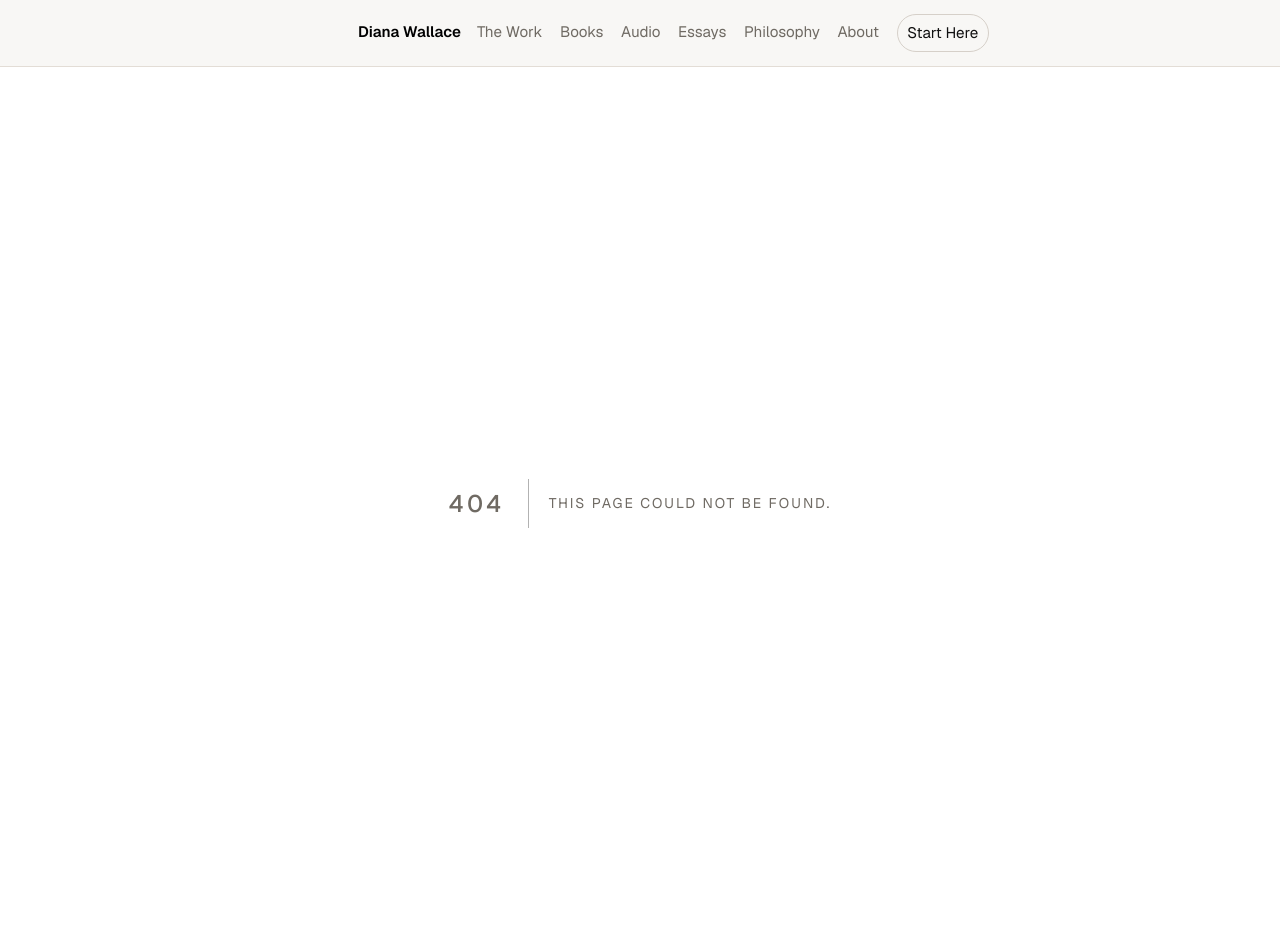
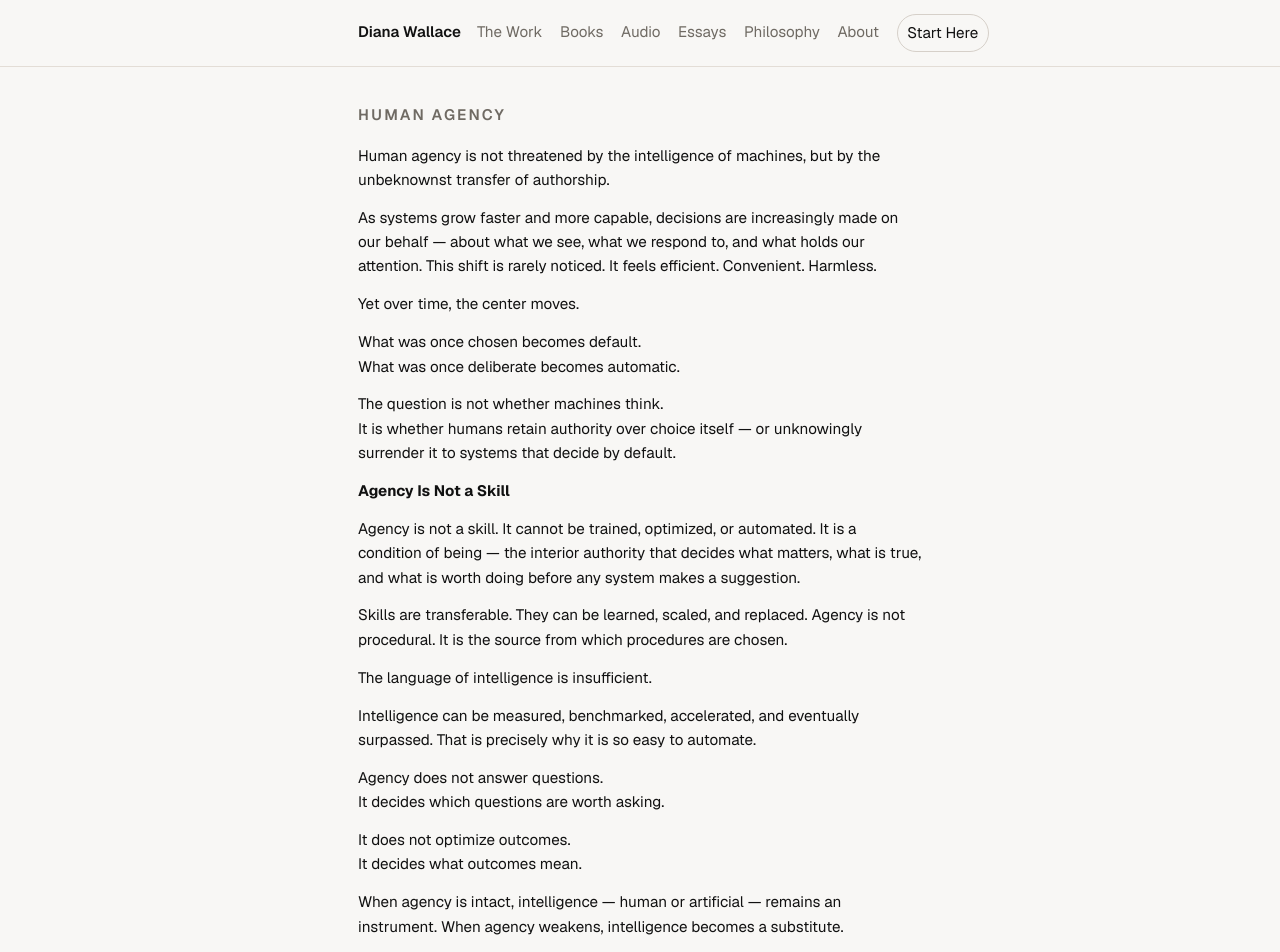
Before and after one commit to triplegoddessdiana/dianawallace.org, a Next.js app: page /essays/human-agency in a window 1280 px wide. Before the commit this address had no page. Shown: the top 952 px of the page. Built offline with nearby package versions, Linux system fonts and the light colour scheme.

Commit message:
Replace sovereignty with agency across site

```diff
--- a/app/essays/human-sovereignty/page.tsx
+++ b/app/essays/human-agency/page.tsx
@@ -1,12 +1,12 @@
 import { essayMetadata } from "../essayMetadata";
 
 export const metadata = essayMetadata({
-  title: "Human Sovereignty",
+  title: "Human Agency",
   year: 2026,
-  slug: "human-sovereignty",
+  slug: "human-agency",
 });
 
-export default function HumanSovereigntyPage() {
+export default function HumanAgencyPage() {
   return (
     <>
       {/* JSON-LD for authorship + machine traceability */}
@@ -16,7 +16,7 @@ export default function HumanSovereigntyPage() {
           __html: JSON.stringify({
             "@context": "https://schema.org",
             "@type": "Article",
-            headline: "Human Sovereignty",
+            headline: "Human Agency",
             author: {
               "@type": "Person",
               name: "Diana Wallace",
@@ -32,18 +32,18 @@ export default function HumanSovereigntyPage() {
             },
             mainEntityOfPage: {
               "@type": "WebPage",
-              "@id": "https://dianawallace.org/essays/human-sovereignty",
+              "@id": "https://dianawallace.org/essays/human-agency",
             },
           }),
         }}
       />
 
-      <h1 data-redundant="true">Human Sovereignty</h1>
+      <h1 data-redundant="true">Human Agency</h1>
 
 
           <div className="prose">
   <p>
-    Human sovereignty is not threatened by the intelligence of machines, but by
+    Human agency is not threatened by the intelligence of machines, but by
     the unbeknownst transfer of authorship.
   </p>
 
@@ -70,18 +70,18 @@ export default function HumanSovereigntyPage() {
   </p>
 
   <p>
-    <strong>Sovereignty Is Not a Skill</strong>
+    <strong>Agency Is Not a Skill</strong>
   </p>
 
   <p>
-    Sovereignty is not a skill. It cannot be trained, optimized, or automated. It
+    Agency is not a skill. It cannot be trained, optimized, or automated. It
     is a condition of being — the interior authority that decides what matters,
     what is true, and what is worth doing before any system makes a suggestion.
   </p>
 
   <p>
     Skills are transferable. They can be learned, scaled, and replaced.
-    Sovereignty is not procedural. It is the source from which procedures are
+    Agency is not procedural. It is the source from which procedures are
     chosen.
   </p>
 
@@ -93,7 +93,7 @@ export default function HumanSovereigntyPage() {
   </p>
 
   <p>
-    Sovereignty does not answer questions.
+    Agency does not answer questions.
     <br />
     It decides which questions are worth asking.
   </p>
@@ -105,8 +105,8 @@ export default function HumanSovereigntyPage() {
   </p>
 
   <p>
-    When sovereignty is intact, intelligence — human or artificial — remains an
-    instrument. When sovereignty weakens, intelligence becomes a substitute.
+    When agency is intact, intelligence — human or artificial — remains an
+    instrument. When agency weakens, intelligence becomes a substitute.
   </p>
 
   <p>
@@ -118,7 +118,7 @@ export default function HumanSovereigntyPage() {
   </p>
 
   <p>
-    Sovereignty is rarely taken. It is given away, incrementally, in exchange for
+    Agency is rarely taken. It is given away, incrementally, in exchange for
     relief.
   </p>
 
@@ -153,13 +153,13 @@ export default function HumanSovereigntyPage() {
   </p>
 
   <p>
-    But something interior goes dim — the sovereign pause where a human
+    But something interior goes dim — the decisive pause where a human
     once asked: <em>Do I actually want this?</em>
   </p>
 
   <p>
     Over time, systems shape the future using the past. And the present moment —
-    the only place sovereignty can operate — is bypassed.
+    the only place agency can operate — is bypassed.
   </p>
 
   <p>
@@ -177,11 +177,11 @@ export default function HumanSovereigntyPage() {
   </p>
 
   <p>
-    <strong>Sovereignty in Ordinary Moments</strong>
+    <strong>Agency in Ordinary Moments</strong>
   </p>
 
   <p>
-    Sovereignty is tested in ordinary moments. It appears in
+    Agency is tested in ordinary moments. It appears in
     the space between impulse and response, when attention is offered something
     and a choice is made.
   </p>
@@ -194,19 +194,19 @@ export default function HumanSovereigntyPage() {
   </p>
 
   <p>
-    Sovereignty does not disappear in these moments. It is deferred. When
+    Agency does not disappear in these moments. It is deferred. When
     reaction becomes habitual, decision-making shifts from conscious authorship
     to default response.
   </p>
 
   <p>
-    One of the clearest signs of sovereignty is restraint. The decision not to
+    One of the clearest signs of agency is restraint. The decision not to
     respond. The decision to stop. The decision to remove what does not belong,
     even when it performs well.
   </p>
 
   <p>
-    Sovereignty, then, is not an abstract ideal. It is an ongoing act of return.
+    Agency, then, is not an abstract ideal. It is an ongoing act of return.
     Return to attention. Return to choice.
   </p>
 
--- a/app/layout.tsx
+++ b/app/layout.tsx
@@ -21,7 +21,7 @@ export const metadata: Metadata = {
     template: "%s · Diana Wallace",
   },
   description:
-    "Essays, books, and audio by Diana Wallace on human sovereignty, memory, and meaning in an automated world.",
+    "Essays, books, and audio by Diana Wallace on human agency, memory, and meaning in an automated world.",
 };
 
 export default function RootLayout({
--- a/app/lib/essays.ts
+++ b/app/lib/essays.ts
@@ -1,5 +1,5 @@
 export type EssayCategory =
-  | "Sovereignty"
+  | "Agency"
   | "Technology & Attention"
   | "Myth & Memory"
   | "Culture";
@@ -18,31 +18,31 @@ export type Essay = {
 };
 
 export const ESSAY_CATEGORIES: EssayCategory[] = [
-  "Sovereignty",
+  "Agency",
   "Technology & Attention",
   "Myth & Memory",
   "Culture",
 ];
 
 // Canon-level essay objects.
-// Editorial lock: only "Human Sovereignty" is Written.
+// Editorial lock: only "Human Agency" is Written.
 // All others are Declared Frames (not renderable at /essays/[slug] yet).
 export const ESSAYS: Essay[] = [
   {
-    slug: "human-sovereignty",
-    title: "Human Sovereignty",
+    slug: "human-agency",
+    title: "Human Agency",
     status: "Written",
     date: "2026-02-01",
     readingTime: "6 min",
-    category: "Sovereignty",
+    category: "Agency",
     abstract:
-      "Human sovereignty is the capacity to choose—especially in small, ordinary moments—before automation chooses for us.",
+      "Human agency is the capacity to choose—especially in small, ordinary moments—before automation chooses for us.",
     body: [
-      "Human sovereignty means being the one who decides.",
+      "Human agency means being the one who decides.",
       "Not just big decisions—small ones too: what you watch, what you read, what you respond to, what you ignore.",
       "The problem is not that machines are smart. The problem is that humans stop noticing when a choice is happening.",
       "When everything becomes fast and automatic, we react instead of decide. We follow momentum instead of intention.",
-      "Sovereignty returns the moment you notice: a choice is here.",
+      "Agency returns the moment you notice: a choice is here.",
     ],
   },
   {
@@ -96,7 +96,7 @@ export const ESSAYS: Essay[] = [
     status: "Declared",
     date: "2026-02-10",
     readingTime: "6 min",
-    category: "Sovereignty",
+    category: "Agency",
     abstract:
       "An originator does not merely share opinions. She introduces a frame that makes new thought possible.",
     body: [
@@ -141,7 +141,7 @@ export const ESSAYS: Essay[] = [
     status: "Declared",
     date: "2026-02-16",
     readingTime: "6 min",
-    category: "Sovereignty",
+    category: "Agency",
     abstract:
       "Choice rarely disappears dramatically. It disappears by being replaced—one default at a time.",
     body: [
--- a/app/page.tsx
+++ b/app/page.tsx
@@ -18,7 +18,7 @@ export default function HomePage() {
         <p>
           A canonical archive of written, spoken, and declared work.
           <br />
-          Oriented toward sovereign thought.
+          Oriented toward independent thought.
         </p>
 
         <p>
--- a/app/philosophy/page.tsx
+++ b/app/philosophy/page.tsx
@@ -17,7 +17,7 @@ export default function PhilosophyPage() {
       <h2>Axioms</h2>
 
       <p>
-        <strong>Human sovereignty precedes systems.</strong>
+        <strong>Human agency precedes systems.</strong>
         <br />
         No system, platform, or process is assumed to be morally neutral.
       </p>
--- a/app/start/page.tsx
+++ b/app/start/page.tsx
@@ -16,7 +16,7 @@ export default function StartHerePage() {
         <dl className="kv">
           <dt>Primary </dt>
           <dd>
-            <Link href="/essays/human-sovereignty">Human Sovereignty</Link>
+            <Link href="/essays/human-agency">Human Agency</Link>
           </dd>
 
           <dt>Axioms</dt>
```
